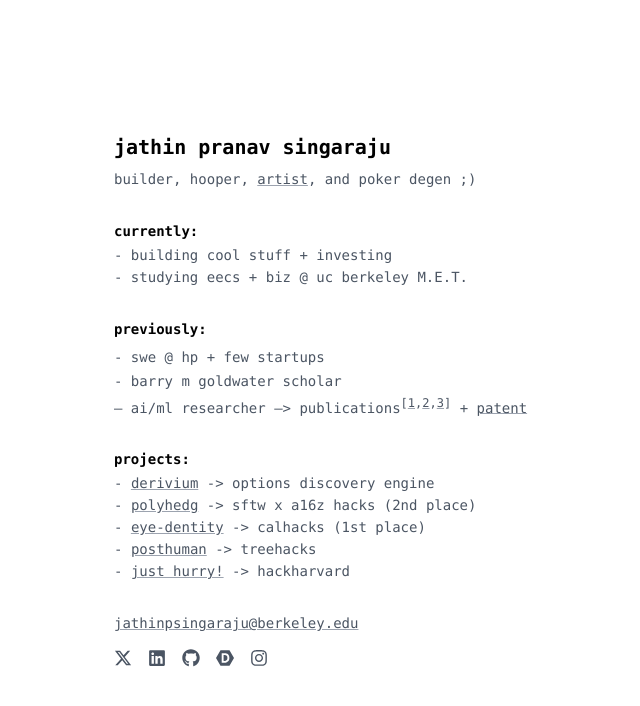
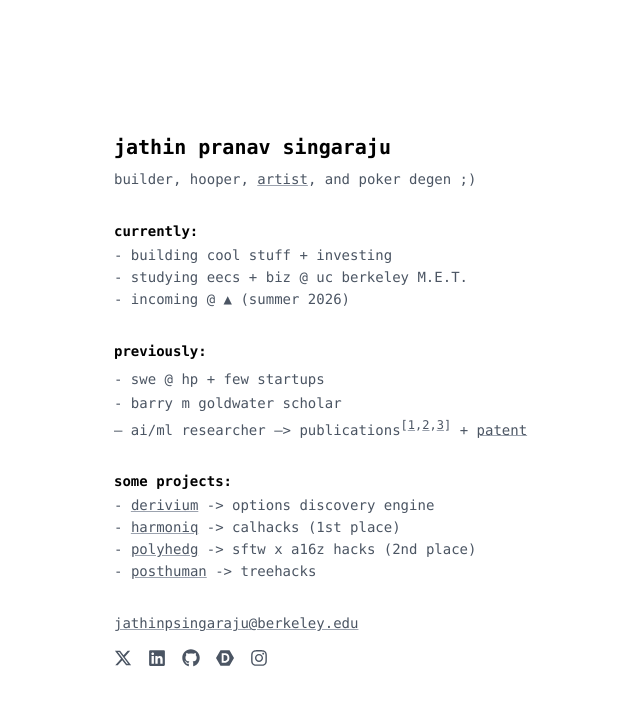
Before and after one commit to jpsingaraju/personal-website, a Next.js app: page / in a window 1280 px wide. Shown: the top 706 px of the page, without its empty margins (190-830 px from the left). Built offline with nearby package versions, Linux system fonts and the light colour scheme.

Commit message:
minor updates

```diff
--- a/app/page.js
+++ b/app/page.js
@@ -32,6 +32,7 @@
           <ul className="space-y-0.5 text-gray-600 text-xs sm:text-sm">
             <li>- building cool stuff + investing</li>
             <li>- studying eecs + biz @ uc berkeley M.E.T.</li>
+            <li>- incoming @ ▲ (summer 2026)</li>
           </ul>
         </section>
 
@@ -86,7 +87,7 @@
         </section>
 
         <section className="space-y-1">
-          <h2 className="text-xs sm:text-sm font-semibold">projects:</h2>
+          <h2 className="text-xs sm:text-sm font-semibold">some projects:</h2>
           <ul className="space-y-0.5 text-gray-600 text-xs sm:text-sm">
             <li>
               -{" "}
@@ -103,6 +104,18 @@
             <li>
               -{" "}
               <Link
+                href="https://x.com/jpsingaraju/status/1982939253463290265"
+                className="underline decoration-gray-400 hover:decoration-gray-600 transition-all"
+                target="_blank"
+                rel="noopener noreferrer"
+              >
+                harmoniq
+              </Link>{" "}
+              -&gt; calhacks (1st place)
+            </li>
+            <li>
+              -{" "}
+              <Link
                 href="https://x.com/jpsingaraju/status/1977155001064825136"
                 className="underline decoration-gray-400 hover:decoration-gray-600 transition-all"
                 target="_blank"
@@ -112,18 +125,18 @@
               </Link>{" "}
               -&gt; sftw x a16z hacks (2nd place)
             </li>
-            <li>
+            {/* <li>
               -{" "}
               <Link
-                href="https://devpost.com/software/eyedentity"
+                href="https://kinetikgigs.com"
                 className="underline decoration-gray-400 hover:decoration-gray-600 transition-all"
                 target="_blank"
                 rel="noopener noreferrer"
               >
-                eye-dentity
+                kinetik
               </Link>{" "}
-              -&gt; calhacks (1st place)
-            </li>
+              -&gt; intel layer for recruiting
+            </li> */}
             <li>
               -{" "}
               <Link
@@ -135,18 +148,6 @@
                 posthuman
               </Link>{" "}
               -&gt; treehacks
-            </li>
-            <li>
-              -{" "}
-              <Link
-                href="https://devpost.com/software/just-hurry"
-                className="underline decoration-gray-400 hover:decoration-gray-600 transition-all"
-                target="_blank"
-                rel="noopener noreferrer"
-              >
-                just hurry!
-              </Link>{" "}
-              -&gt; hackharvard
             </li>
           </ul>
         </section>
```
